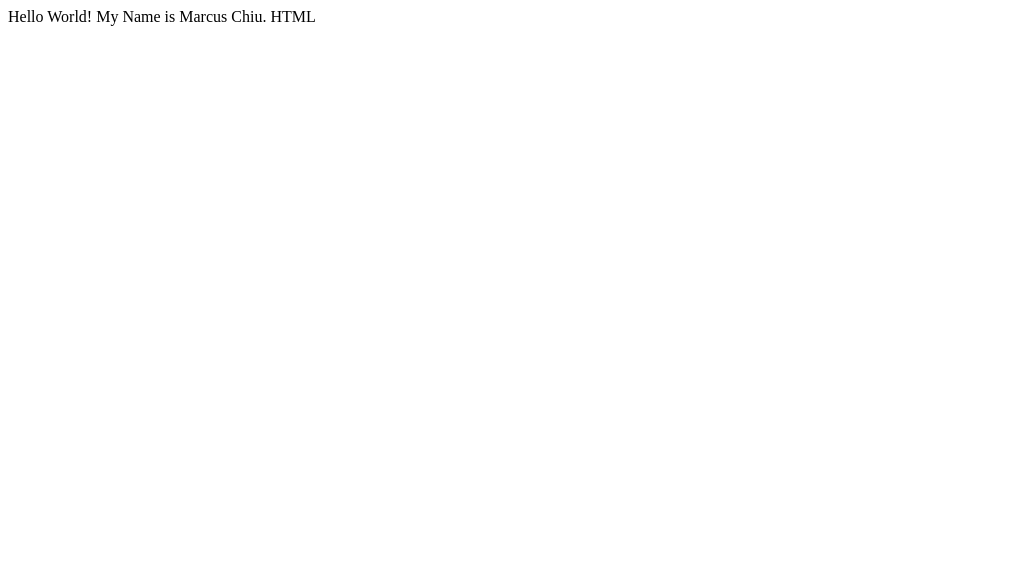
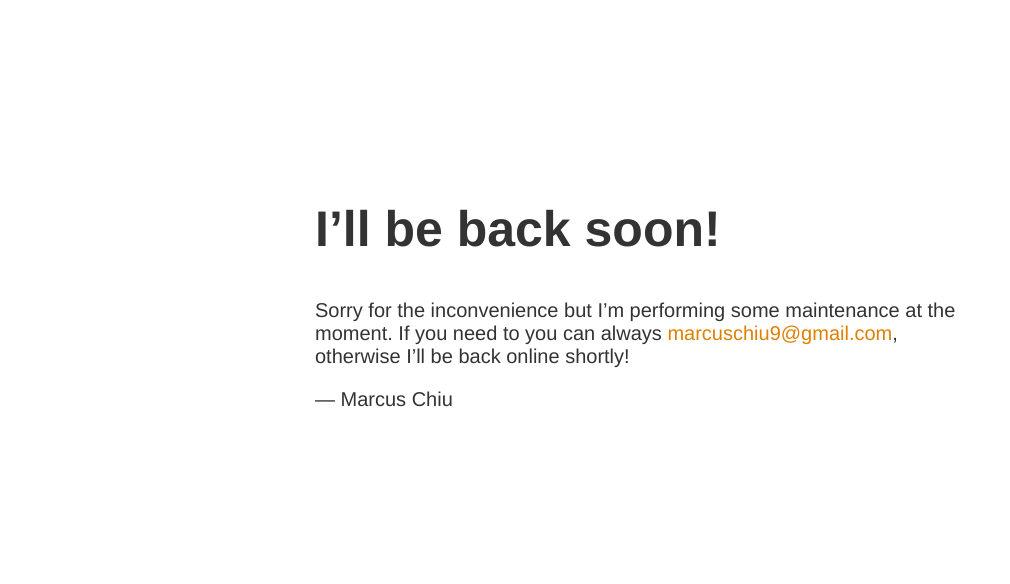
Before and after one commit to TheRealMarcusChiu/therealmarcuschiu.github.io, a plain HTML site: page index.html in a window 1280 px wide. Shown: the whole page, without its empty margins (0-1010 px from the left). Drawn offline with Linux system fonts and the light colour scheme.

Commit message:
modified index.html

```diff
--- a/index.html
+++ b/index.html
@@ -1 +1,18 @@
-Hello World! My Name is Marcus Chiu. HTML
+<!doctype html>
+<title>Site Maintenance</title>
+<style>
+  body { text-align: center; padding: 150px; }
+  h1 { font-size: 50px; }
+  body { font: 20px Helvetica, sans-serif; color: #333; }
+  article { display: block; text-align: left; width: 650px; margin: 0 auto; }
+  a { color: #dc8100; text-decoration: none; }
+  a:hover { color: #333; text-decoration: none; }
+</style>
+
+<article>
+    <h1>I&rsquo;ll be back soon!</h1>
+    <div>
+        <p>Sorry for the inconvenience but I&rsquo;m performing some maintenance at the moment. If you need to you can always <a href="mailto:#">marcuschiu9@gmail.com</a>, otherwise I&rsquo;ll be back online shortly!</p>
+        <p>&mdash; Marcus Chiu</p>
+    </div>
+</article>
```
